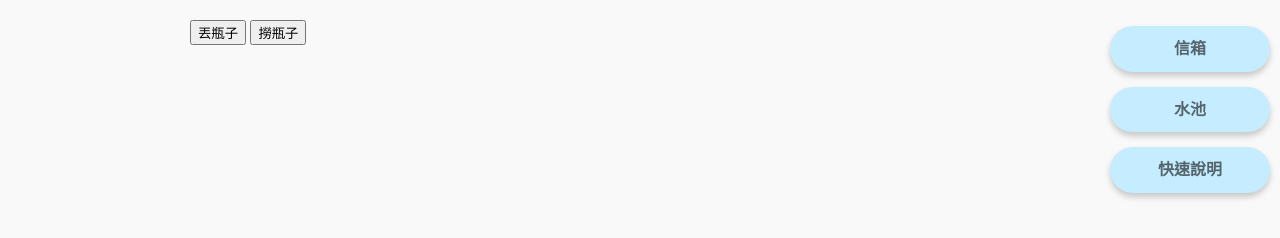
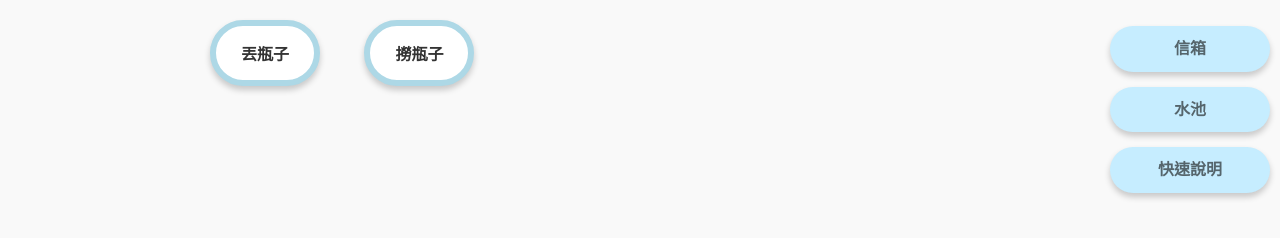
Before and after one commit to Min-Shung/booooottle, a plain HTML site: page 期末專案.html in a window 1280 px wide. Drawn offline with Linux system fonts and the light colour scheme.

Commit message:
Update home_dec.css

```diff
--- a/home_dec.css
+++ b/home_dec.css
@@ -56,3 +56,29 @@ section {
     border: 1px solid #ccc;
     border-radius: 5px;
 }
+
+#pickBottle, #releaseBottle {
+    display: inline-block;
+    padding: 15px 25px;
+    font-size: 16px;
+    font-weight: bold;
+    color: #333; /* 深色字體 */
+    background: #fff; /* 白色背景 */
+    border: 6px solid #add8e6; /* 淺藍色加粗邊框 */
+    border-radius: 50px;
+    cursor: pointer;
+    transition: all 0.3s ease;
+    box-shadow: 0 4px 6px rgba(0, 0, 0, 0.2);
+    margin: 0 20px; /* 增加水平間距 */
+}
+
+#pickBottle:hover, #releaseBottle:hover {
+    background: #add8e6; /* 微調背景顏色 */
+    transform: translateY(-3px);
+    box-shadow: 0 6px 10px rgba(0, 0, 0, 0.3);
+}
+
+#pickBottle:active, #releaseBottle:active {
+    transform: translateY(2px);
+    box-shadow: 0 2px 4px rgba(0, 0, 0, 0.2);
+}
```
